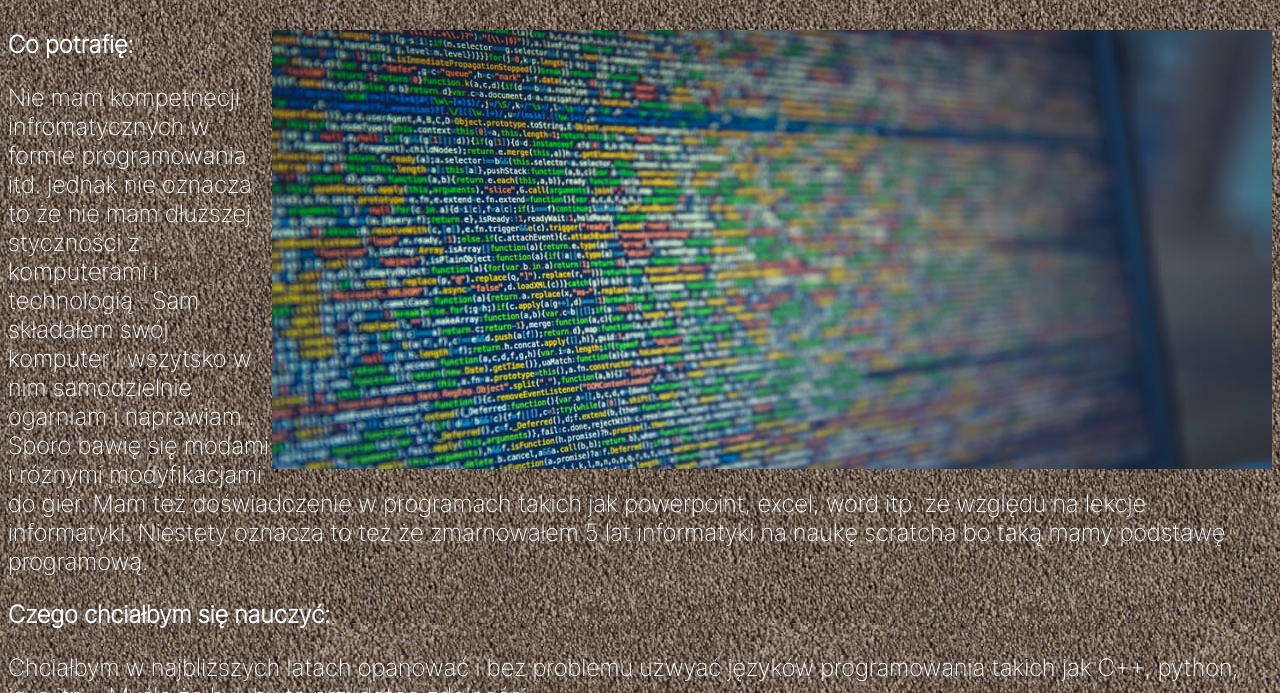
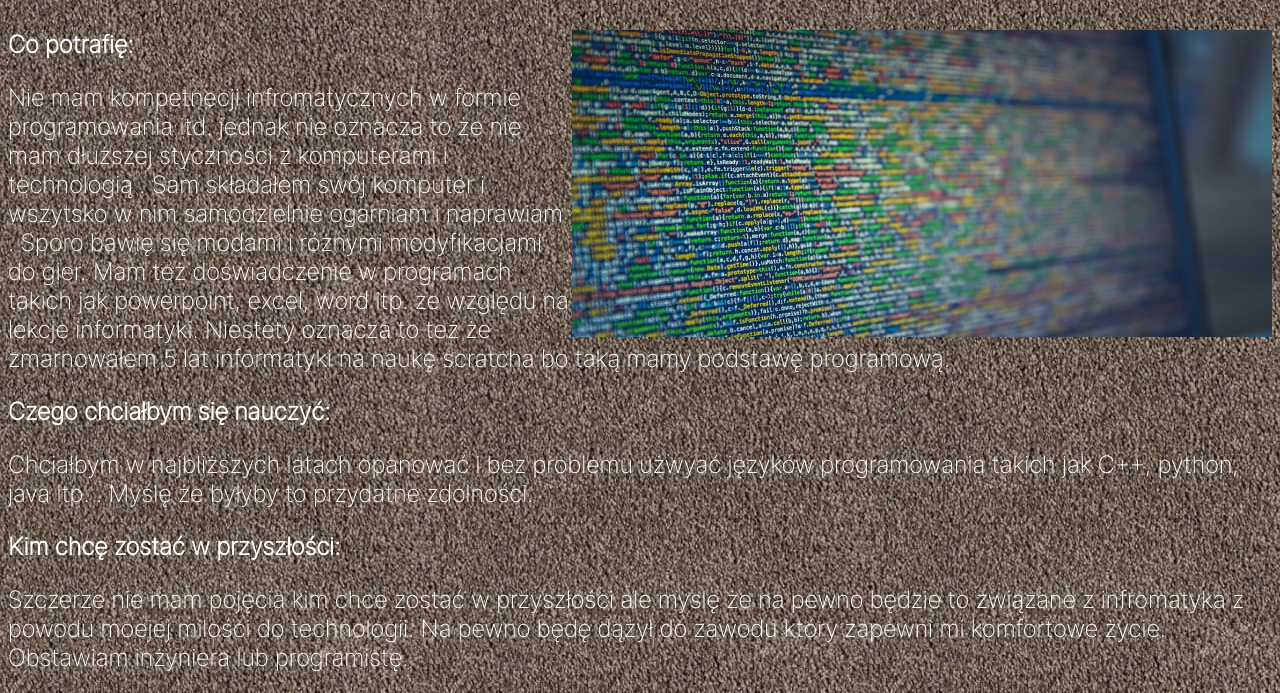
Before and after one commit to Hellothere0-0/Hellothere0-0.github.io, a plain HTML site: page index.html in a window 1280 px wide. Shown: the part 85-778 px from the top of the page. Drawn offline with Linux system fonts and the light colour scheme.

Commit message:
Update index.html

```diff
--- a/index.html
+++ b/index.html
@@ -12,7 +12,7 @@
 </head>
 <body bgcolor="darkolivegreen">
     <h2>Mateusz J</h2>
-    <img src="Y3c9MTE3MCZjaD01MTM=_src_11472-informatyka_studia.jpg" alt=""width="1000" align="right">
+    <img src="Y3c9MTE3MCZjaD01MTM=_src_11472-informatyka_studia.jpg" alt=""width="700" align="right">
   <p><b> Co potrafię:</b></p>
    <p> Nie mam kompetnecji infromatycznych w formie programowania itd. jednak nie oznacza to że nie mam dłuższej styczności z komputerami i technologią . Sam składałem swój komputer i wszytsko w nim samodzielnie ogarniam i naprawiam . Sporo bawię się modami i różnymi modyfikacjami do gier. Mam też doświadczenie w programach takich jak powerpoint, excel, word itp. ze względu na lekcje informatyki. Niestety oznacza to też że zmarnowałem 5 lat informatyki na naukę scratcha bo taką mamy podstawę programową. </p>
    <p><b> Czego chciałbym się nauczyć:</b></p>
```
